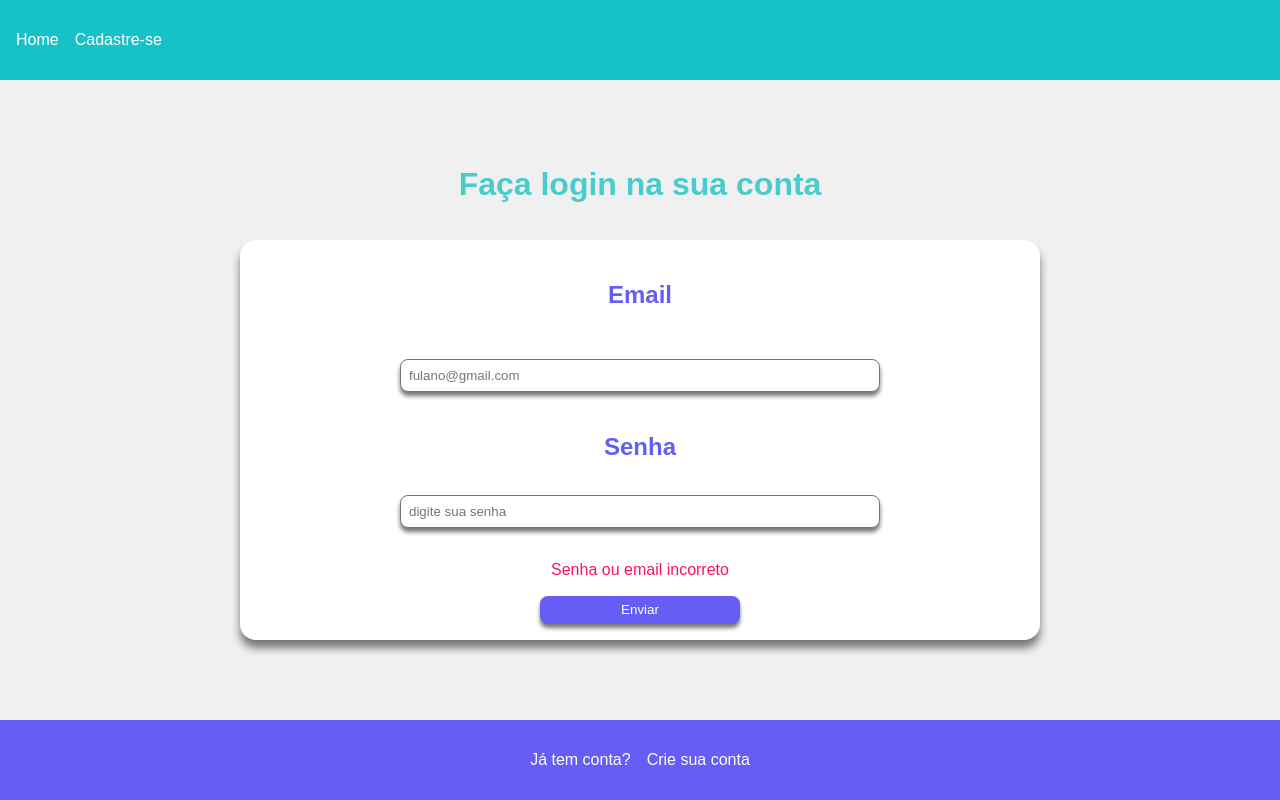
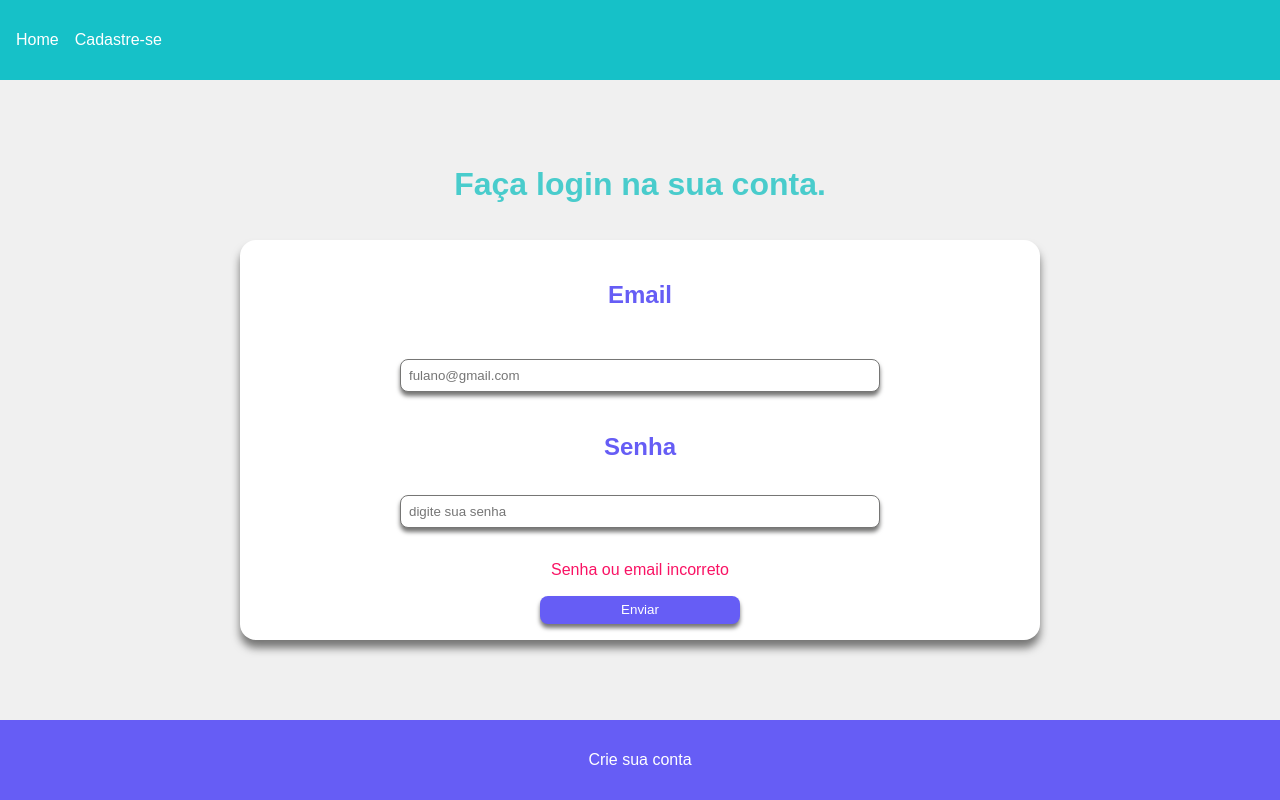
Before and after one commit to RichardRodriguesGomesDeJesus/Lotudy, a Next.js app: page /login in a window 1280 px wide. Built offline with nearby package versions, Linux system fonts and the light colour scheme.

Commit message:
update login.tsx

```diff
--- a/pages/login.tsx
+++ b/pages/login.tsx
@@ -12,11 +12,10 @@ export default function Login (){
                 </nav>
             </Header>
             <Main>
-                <Title>Faça login na sua conta</Title>
+                <Title>Faça login na sua conta.</Title>
                 <FormLogin/>
             </Main>
             <Footer>
-                <Link href={'/login'}>Já tem conta?</Link>
                 <Link href={'/register'}>Crie sua conta</Link>
             </Footer>
         </Container>
```
